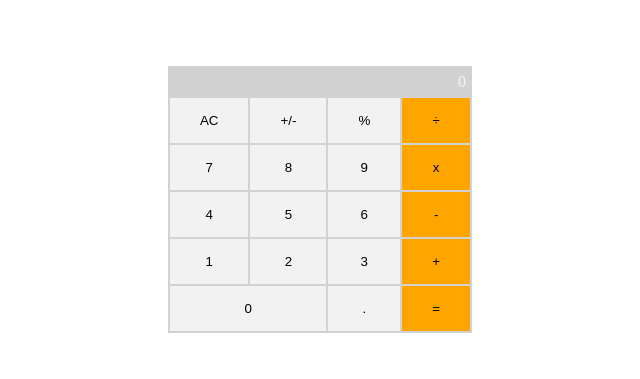
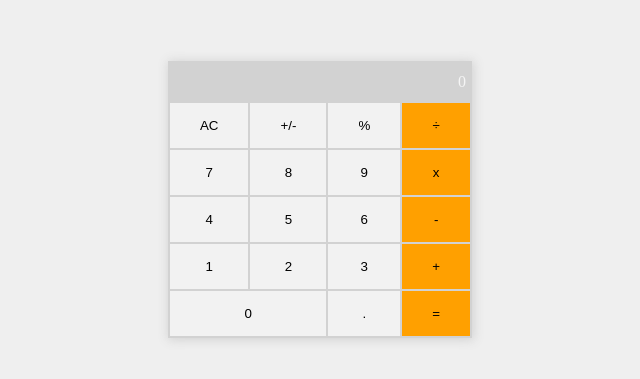
Before and after one commit to ouasamine/math-magicians, a React (Create React App) app: page / in a window 1280 px wide. Shown: the part 201-580 px from the top of the page, without its empty margins (320-960 px from the left). Built offline with nearby package versions, Linux system fonts and the light colour scheme.

Commit message:
Update calculator style

```diff
--- a/public/index.html
+++ b/public/index.html
@@ -7,7 +7,7 @@
     <meta name="theme-color" content="#000000" />
     <meta
       name="description"
-      content="Web site created using create-react-app"
+      content="Web Calculactor App"
     />
     <link rel="apple-touch-icon" href="%PUBLIC_URL%/logo192.png" />
     <!--
@@ -24,7 +24,7 @@
       work correctly both with client-side routing and a non-root public URL.
       Learn how to configure a non-root public URL by running `npm run build`.
     -->
-    <title>React App</title>
+    <title>Math Magicians - Calculator</title>
   </head>
   <body>
     <noscript>You need to enable JavaScript to run this app.</noscript>
--- a/src/App.css
+++ b/src/App.css
@@ -3,17 +3,18 @@
   grid-template: auto auto auto auto auto auto / auto auto auto auto;
   border: 1px solid #d2d2d2;
   width: fit-content;
+  box-shadow: 1px 1px 10px 1px #d2d2d2;
 }
 
 .result-preview {
   grid-area: 1 / 1 / span 1 / span 4;
   display: flex;
+  justify-content: end;
   align-items: center;
-  height: 30px;
+  height: 40px;
   padding: 0 5px;
   background-color: #d2d2d2;
   color: #f5f5f5;
-  direction: rtl;
 }
 
 .calc-cell,
@@ -31,10 +32,28 @@
   padding: 15px 30px;
 }
 
+.calc-cell:hover,
+.calc-cell-2:hover {
+  background-color: #e2e2e2;
+}
+
+.calc-cell:active,
+.calc-cell-2:active {
+  background-color: #d2d2d2;
+}
+
 .calc-cell-2 {
   grid-column: 1 / span 2;
 }
 
 .orange-bg {
-  background-color: orange;
+  background-color: #ffa000;
 }
+
+.orange-bg:hover {
+  background-color: #ffaf00;
+}
+
+.orange-bg:active {
+  background-color: #ff9000;
+}
--- a/src/index.css
+++ b/src/index.css
@@ -9,4 +9,5 @@ body {
   align-items: center;
   justify-content: center;
   height: 100vh;
+  background-color: #efefef;
 }
```
Also changed, not shown: 1 other file (tests, documents, lock files or other folders).
